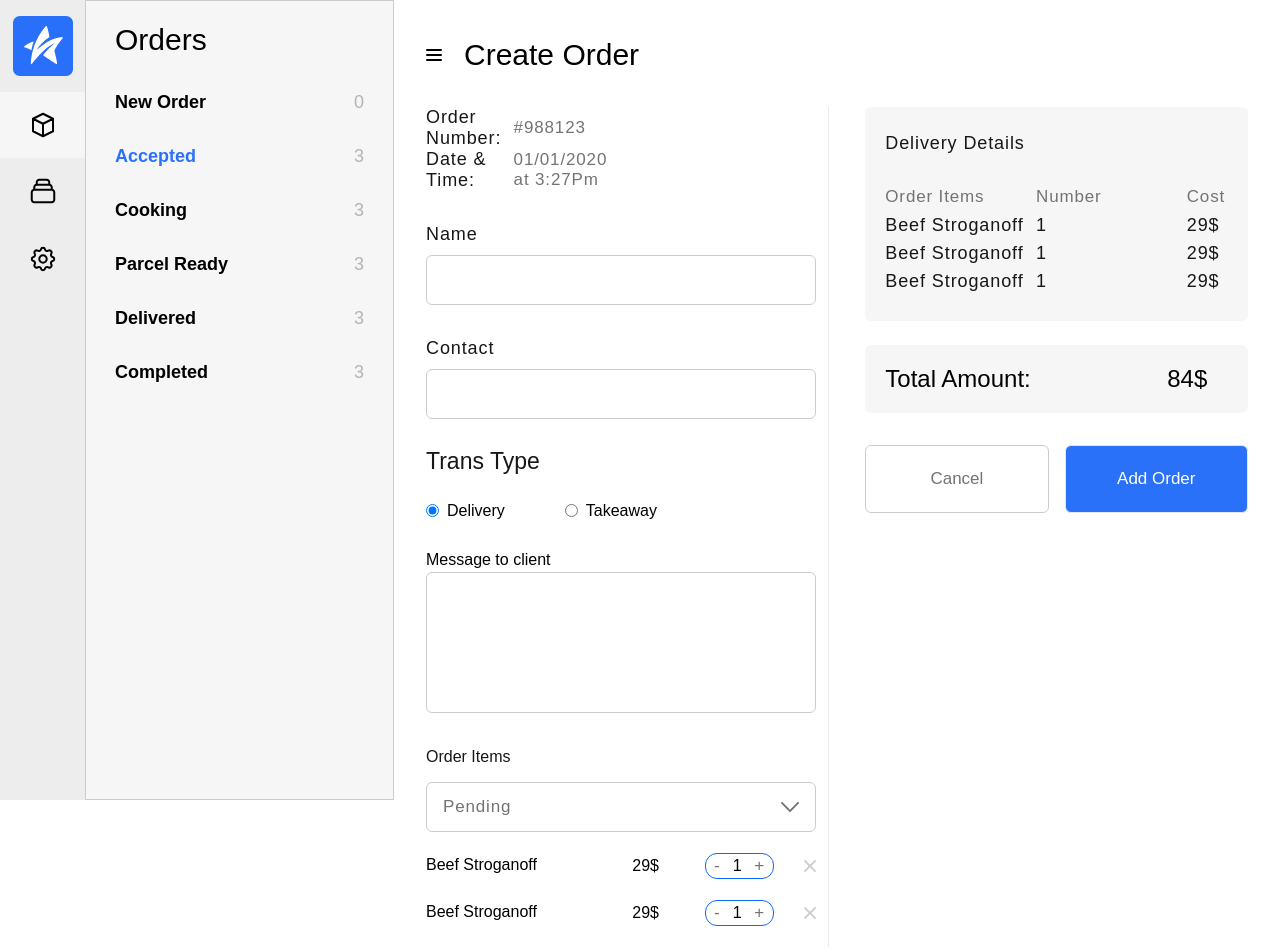
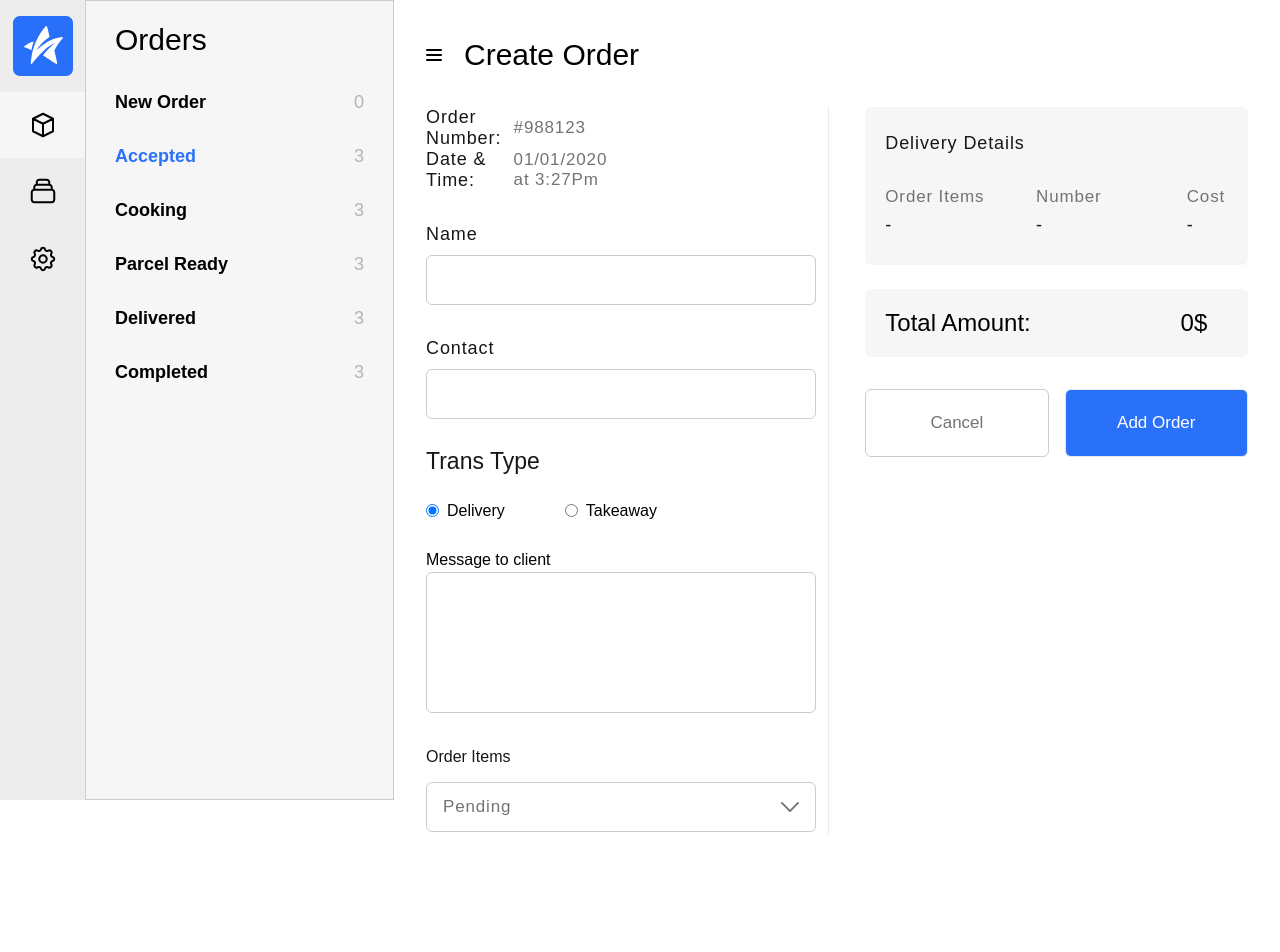
Before and after one commit to burak-caniklioglu/order-tracking, a React (Create React App) app: page /createOrder in a window 1280 px wide. Shown: the top 952 px of the page. After the commit the page ends 867 px from the top, so only its background shows below. Built offline with nearby package versions, Linux system fonts and the light colour scheme.

Commit message:
Form is created

```diff
--- a/package.json
+++ b/package.json
@@ -3,12 +3,15 @@
   "version": "0.1.0",
   "private": true,
   "dependencies": {
+    "@reduxjs/toolkit": "^1.9.1",
     "@testing-library/jest-dom": "^5.16.5",
     "@testing-library/react": "^13.4.0",
     "@testing-library/user-event": "^13.5.0",
+    "js-cookie": "^3.0.1",
     "react": "^18.2.0",
     "react-dom": "^18.2.0",
     "react-hook-form": "^7.40.0",
+    "react-redux": "^8.0.5",
     "react-router-dom": "^6.4.3",
     "react-scripts": "5.0.1",
     "web-vitals": "^2.1.4"
--- /dev/null
+++ b/src/components/CartTemp/index.js
@@ -0,0 +1,60 @@
+import React from 'react';
+import propTypes from 'prop-types';
+import { useDispatch } from 'react-redux';
+import {
+  addToCart,
+  decreaseCart,
+  removeFromCart,
+} from '../../features/cartSlice';
+
+import Cancel from '../../constants/icons/cancel';
+
+function CartTemp({ item }) {
+  const dispatch = useDispatch();
+
+  const handleAddToCart = (item) => {
+    dispatch(addToCart(item));
+  };
+  const handleRemoveFromCart = (item) => {
+    dispatch(removeFromCart(item));
+  };
+
+  const handleDecreaseCart = (item) => {
+    dispatch(decreaseCart(item));
+  };
+  return (
+    <div key={item.id} className=" flex justify-between my-[21px]">
+      <div>{item.name}</div>
+      <div className="flex justify-center items-center">
+        <div>{item.price}$</div>
+        <div className="flex justify-between items-center w-[69px] ml-[46px] px-2 border border-[#0B69FF] rounded-xl">
+          <div
+            className="order-header cursor-pointer"
+            onClick={() => handleDecreaseCart(item)}
+          >
+            -
+          </div>
+          <div>{item.cartQuantity}</div>
+          <div
+            className="order-header cursor-pointer"
+            onClick={() => handleAddToCart(item)}
+          >
+            +
+          </div>
+        </div>
+        <div
+          className="ml-[30px] cursor-pointer "
+          onClick={() => handleRemoveFromCart(item)}
+        >
+          <Cancel />
+        </div>
+      </div>
+    </div>
+  );
+}
+
+CartTemp.propTypes = {
+  item: propTypes.shape().isRequired,
+};
+
+export default CartTemp;
--- /dev/null
+++ b/src/components/Checkbox/index.js
@@ -0,0 +1,37 @@
+import React from 'react';
+import propTypes from 'prop-types';
+import { addToCart, removeFromCart } from '../../features/cartSlice';
+import { useDispatch, useSelector } from 'react-redux';
+
+function Checkbox({ item }) {
+  const dispatch = useDispatch();
+
+  const cart = useSelector((state) => state.cart);
+  const { cartItems } = cart;
+
+  return (
+    <div className="flex items-center mb-[12px] ">
+      <input
+        type="checkbox"
+        name="transMethod"
+        id={item.name}
+        value={item.name}
+        checked={
+          cartItems?.find((product) => product.name === item.name)
+        }
+        onClick={
+          !cartItems?.find((product) => product.name === item.name)
+            ? () => dispatch(addToCart(item))
+            : () => dispatch(removeFromCart(item))
+        }
+        className="mr-[8px] text-[#171719]"
+      />
+      <label className='cursor-pointer' htmlFor={item.name}>{item.name}</label>
+    </div>
+  );
+}
+
+Checkbox.propTypes = {
+  item: propTypes.shape().isRequired,
+};
+export default Checkbox;
--- a/src/components/CreateForm/index.js
+++ b/src/components/CreateForm/index.js
@@ -1,10 +1,16 @@
 import React, { useState } from 'react';
 import SubHeader from '../subHeader';
 import { useForm } from 'react-hook-form';
+import data from '../../utils/data';
 import Arrow from '../../constants/icons/arrow';
-import Cancel from '../../constants/icons/cancel';
+import { useNavigate } from 'react-router-dom';
+
+import { useSelector } from 'react-redux';
+import Checkbox from '../Checkbox';
+import CartTemp from '../CartTemp';
 
 function CreateForm() {
+  const { meals } = data;
   const [transType, setTransType] = useState('Delivery');
   const [isOpen, setIsOpen] = useState(false);
   const {
@@ -13,8 +19,12 @@ function CreateForm() {
     formState: { errors },
   } = useForm();
 
-  const submitHandler = async ({ name }) => {
-    console.log(name);
+  const navigate = useNavigate();
+  const cart = useSelector((state) => state.cart);
+  const { cartItems } = cart;
+
+  const submitHandler = ({ name, contact, message, transType, Foods }) => {
+    console.log(name, contact, message, transType, Foods);
   };
   return (
     <div className="p-[32px]">
@@ -22,7 +32,7 @@ function CreateForm() {
         <SubHeader>Create Order</SubHeader>
       </div>
 
-      <div className=" flex gap-4">
+      <form className=" flex gap-4" onSubmit={handleSubmit(submitHandler)}>
         <div
           className="w-1/2 border-r
 				 border-[#EBEBEB] "
@@ -49,7 +59,7 @@ function CreateForm() {
           </div>
 
           <div className="w-[97%] ">
-            <form onSubmit={handleSubmit(submitHandler)}>
+            <div>
               <div className="mt-[32px]">
                 <label className="order-answer" htmlFor="name">
                   Name
@@ -57,9 +67,8 @@ function CreateForm() {
                 <input
                   type="text"
                   id="name"
-                  autoFocus
                   {...register('name', {
-                    required: 'Lütfen isim ve soyisminizi giriniz',
+                    required: 'Please enter name',
                   })}
                   className="w-full mt-[8px] rounded-md p-3 outline-none border border-[#CCCCCC]"
                 />
@@ -74,9 +83,8 @@ function CreateForm() {
                 <input
                   type="text"
                   id="contact"
-                  autoFocus
                   {...register('contact', {
-                    required: 'Lütfen isim ve soyisminizi giriniz',
+                    required: 'Please enter your phone number',
                   })}
                   className="w-full mt-[8px] rounded-md p-3 outline-none border border-[#CCCCCC]"
                 />
@@ -96,12 +104,17 @@ function CreateForm() {
                         type="radio"
                         name="transMethod"
                         id={item}
-                        value="delivery"
+                        value={item}
                         className="mr-[8px] text-[#171719]"
+                        {...register('transType', {
+                          required: 'Please select at least one',
+                        })}
                         checked={transType === item}
                         onChange={() => setTransType(item)}
                       />
-                      <label htmlFor={item}>{item}</label>
+                      <label className="cursor-pointer" htmlFor={item}>
+                        {item}
+                      </label>
                     </div>
                   ))}
                 </div>
@@ -127,9 +140,15 @@ function CreateForm() {
                 <div className="text-[#171719] mb-[13px]">Order Items</div>
 
                 <div className="" onClick={() => setIsOpen(!isOpen)}>
-                  <div className="border rounded-md border-[#CCCCCC] h-[50px] flex items-center  justify-between px-4 mb-[3px]">
-                    <div className="order-header"> Pending</div>
-                    <div>
+                  <div className="border rounded-md border-[#CCCCCC] min-h-[50px] flex items-center  justify-between px-4 mb-[3px]">
+                    <div className="order-header">
+                      {isOpen
+                        ? cartItems.map((item, i) => (
+                          <span key={i}>{item.name}, </span>
+                        ))
+                        : 'Pending'}
+                    </div>
+                    <div className="cursor-pointer">
                       <Arrow />
                     </div>
                   </div>
@@ -137,64 +156,19 @@ function CreateForm() {
 
                 {isOpen ? (
                   <div className="w-full h-[333px] border rounded-sm border-[#CCCCCC] p-[20px] overflow-y-scroll mt-[-3px]">
-                    {[
-                      'Beef Stroganoff',
-                      'Reuben',
-                      'Sandwich',
-                      'Waldorf Salad',
-                      'French Fries',
-                      'Caesar Salad',
-                      'Chicken a la King',
-                      'Lobster, Newburg',
-                      'Salisbury Steak',
-                      'Kebab',
-                    ].map((item, i) => (
-                      <div key={i} className="flex items-center mb-[12px]">
-                        <input
-                          type="checkbox"
-                          name="transMethod"
-                          id={item}
-                          value="delivery"
-                          className="mr-[8px] text-[#171719]"
-                        />
-                        <label htmlFor={item}>{item}</label>
-                      </div>
+                    {meals.map((item, i) => (
+                      <Checkbox key={i} item={item} />
                     ))}
                   </div>
                 ) : (
                   <>
-                    <div className=" flex justify-between my-[21px]">
-                      <div>Beef Stroganoff</div>
-                      <div className="flex justify-center items-center">
-                        <div>29$</div>
-                        <div className="flex justify-between items-center w-[69px] ml-[46px] px-2 border border-[#0B69FF] rounded-xl">
-                          <div className="order-header">-</div>
-                          <div>1</div>
-                          <div className="order-header">+</div>
-                        </div>
-                        <div className="ml-[30px]">
-                          <Cancel />
-                        </div>
-                      </div>
-                    </div>
-                    <div className="flex justify-between my-[21px]">
-                      <div>Beef Stroganoff</div>
-                      <div className="flex justify-center items-center">
-                        <div>29$</div>
-                        <div className="flex justify-between items-center w-[69px] ml-[46px] px-2 border border-[#0B69FF] rounded-xl">
-                          <div className="order-header">-</div>
-                          <div>1</div>
-                          <div className="order-header">+</div>
-                        </div>
-                        <div className="ml-[30px]">
-                          <Cancel />
-                        </div>
-                      </div>
-                    </div>
+                    {cartItems.map((item, i) => (
+                      <CartTemp key={i} item={item} />
+                    ))}
                   </>
                 )}
               </div>
-            </form>
+            </div>
           </div>
         </div>
 
@@ -204,45 +178,63 @@ function CreateForm() {
               Delivery Details
             </div>
             <table className="w-full">
+              <tbody>
                 <tr className=" h-[28px] ">
                   <td className="order-header w-[44%]">Order Items</td>
                   <td className="order-header w-[44%]">Number</td>
                   <td className="order-header ">Cost</td>
                 </tr>
 
+                {cartItems.length > 0 ? (
+                  cartItems.map((item) => (
+                    <tr key={item.id} className="h-[28px] ">
+                      <td className="order-answer w-[44%]">{item.name}</td>
+                      <td className="order-answer w-[44%]">
+                        {item.cartQuantity}
+                      </td>
+                      <td className="order-answer ">
+                        {item.price * item.cartQuantity}$
+                      </td>
+                    </tr>
+                  ))
+                ) : (
                   <tr className="h-[28px] ">
-                <td className="order-answer w-[44%]">Beef Stroganoff</td>
-                <td className="order-answer w-[44%]">1</td>
-                <td className="order-answer ">29$</td>
+                    <td className="order-answer w-[44%]">-</td>
+                    <td className="order-answer w-[44%]">-</td>
+                    <td className="order-answer ">-</td>
                   </tr>
-              <tr className="h-[28px] ">
-                <td className="order-answer w-[44%]">Beef Stroganoff</td>
-                <td className="order-answer w-[44%]">1</td>
-                <td className="order-answer ">29$</td>
-              </tr>
-              <tr className="h-[28px] ">
-                <td className="order-answer w-[44%]">Beef Stroganoff</td>
-                <td className="order-answer w-[44%]">1</td>
-                <td className="order-answer ">29$</td>
-              </tr>
+                )}
+              </tbody>
             </table>
           </div>
 
           <div className="bg-[#F6F6F6] ml-[5%] px-[5%] py-4 mb-[32px] rounded-md">
             <div className="flex justify-between">
               <div className="text-[24px]">Total Amount:</div>
-              <div className="mr-[6%] text-[24px]">84$</div>
+              <div className="mr-[6%] text-[24px]">
+                {cartItems.reduce((a, c) => a + c.cartQuantity * c.price, 0)}$
+              </div>
             </div>
           </div>
 
           <div className=" ml-[5%]">
             <div className="flex justify-end ">
-              <div className=" w-1/2 flex justify-center text-[17px] text-[#737376] py-[20px] border border-[#CCCCCC] rounded-md">Cancel</div>
-              <div className="bg-[#2A71FA] w-1/2 ml-4 flex justify-center text-[17px] text-[#FFF] py-[20px] border rounded-md">Add Order</div>
+              <button
+                onClick={() => navigate('/')}
+                className=" w-1/2 flex justify-center text-[17px] text-[#737376] py-[20px] border border-[#CCCCCC] rounded-md"
+              >
+                Cancel
+              </button>
+              <button
+                type="submit"
+                className="bg-[#2A71FA] w-1/2 ml-4 flex justify-center text-[17px] text-[#FFF] py-[20px] border rounded-md"
+              >
+                Add Order
+              </button>
             </div>
           </div>
         </div>
-      </div>
+      </form>
     </div>
   );
 }
--- /dev/null
+++ b/src/features/cartSlice.js
@@ -0,0 +1,67 @@
+import { createSlice } from '@reduxjs/toolkit';
+import Cookies from 'js-cookie';
+
+const initialState = {
+  cartItems: Cookies.get('cartItems')
+    ? JSON.parse(Cookies.get('cartItems'))
+    : [],
+  cartTotalQuantity: 0,
+  cartTotalAmount: 0,
+};
+
+const cartSlice = createSlice({
+  name: 'cart',
+  initialState,
+  reducers: {
+    addToCart(state, action) {
+      const existingIndex = state.cartItems.findIndex(
+        (item) => item.id === action.payload.id,
+      );
+
+      if (existingIndex >= 0) {
+        state.cartItems[existingIndex] = {
+          ...state.cartItems[existingIndex],
+          cartQuantity: state.cartItems[existingIndex].cartQuantity + 1,
+        };
+      } else {
+        let tempProductItem = { ...action.payload, cartQuantity: 1 };
+        state.cartItems.push(tempProductItem);
+      }
+      Cookies.set('cartItems', JSON.stringify(state.cartItems));
+    },
+    decreaseCart(state, action) {
+      const itemIndex = state.cartItems.findIndex(
+        (item) => item.id === action.payload.id,
+      );
+
+      if (state.cartItems[itemIndex].cartQuantity > 1) {
+        state.cartItems[itemIndex].cartQuantity -= 1;
+      } else if (state.cartItems[itemIndex].cartQuantity === 1) {
+        const nextCartItems = state.cartItems.filter(
+          (item) => item.id !== action.payload.id,
+        );
+
+        state.cartItems = nextCartItems;
+      }
+
+      Cookies.set('cartItems', JSON.stringify(state.cartItems));
+    },
+    removeFromCart(state, action) {
+      state.cartItems.map((cartItem) => {
+        if (cartItem.id === action.payload.id) {
+          const nextCartItems = state.cartItems.filter(
+            (item) => item.id !== cartItem.id,
+          );
+
+          state.cartItems = nextCartItems;
+        }
+        Cookies.set('cartItems', JSON.stringify(state.cartItems));
+        return state;
+      });
+    },
+  },
+});
+
+export const { addToCart, decreaseCart, removeFromCart } = cartSlice.actions;
+
+export default cartSlice.reducer;
--- a/src/index.js
+++ b/src/index.js
@@ -3,10 +3,14 @@ import ReactDOM from 'react-dom/client';
 import './index.css';
 import App from './App';
 import { BrowserRouter } from 'react-router-dom';
+import { Provider } from 'react-redux';
+import store from './store';
 
 const root = ReactDOM.createRoot(document.getElementById('root'));
 root.render(
   <BrowserRouter>
-    <App />
+    <Provider store={store}>
+      <App />
+    </Provider>
   </BrowserRouter>,
 );
--- /dev/null
+++ b/src/utils/data.js
@@ -0,0 +1,56 @@
+const data = {
+  meals: [
+    {
+      name: 'Beef Stroganoff',
+      id: 1,
+      price: 29,
+    },
+    {
+      name: 'Reuben',
+      id: 2,
+      price: 21,
+    },
+    {
+      name: 'Sandwich',
+      id: 3,
+      price: 19,
+    },
+    {
+      name: 'Waldorf Salad',
+      id: 4,
+      price: 18,
+    },
+    {
+      name: 'French Fries',
+      id: 5,
+      price: 15,
+    },
+    {
+      name: 'Caesar Salad',
+      id: 6,
+      price: 17,
+    },
+    {
+      name: 'Chicken a la King',
+      id: 7,
+      price: 38,
+    },
+    {
+      name: 'Lobster, Newburg',
+      id: 8,
+      price: 35,
+    },
+    {
+      name: 'Salisbury Steak',
+      id: 9,
+      price: 41,
+    },
+    {
+      name: 'Kebab',
+      id: 10,
+      price: 45,
+    },
+  ],
+};
+
+export default data;
```
Also changed, not shown: src/store/index.jsx (added, +9 -0 lines), 1 other file (tests, documents, lock files or other folders). Lines whose indentation alone changed are shown as unchanged.
